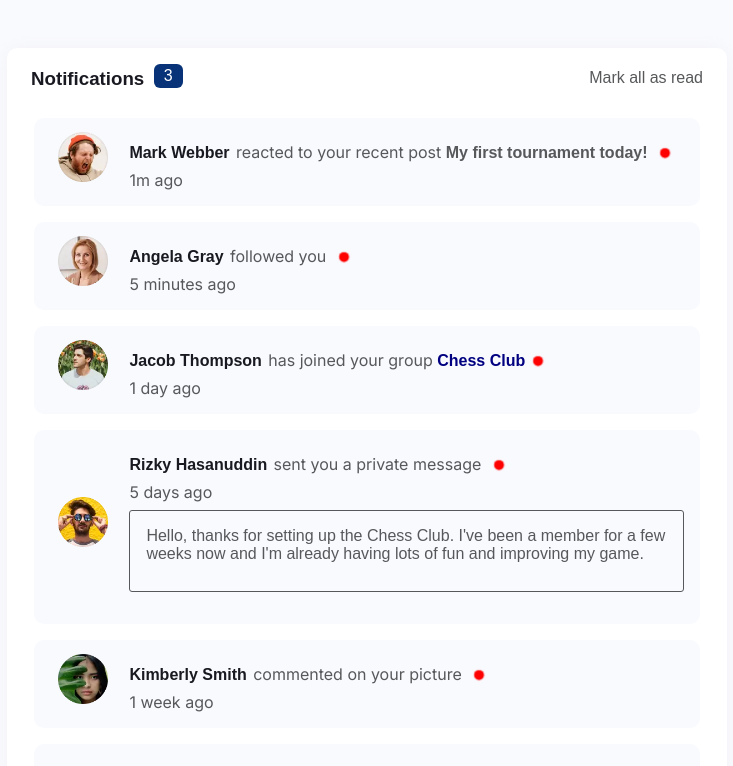
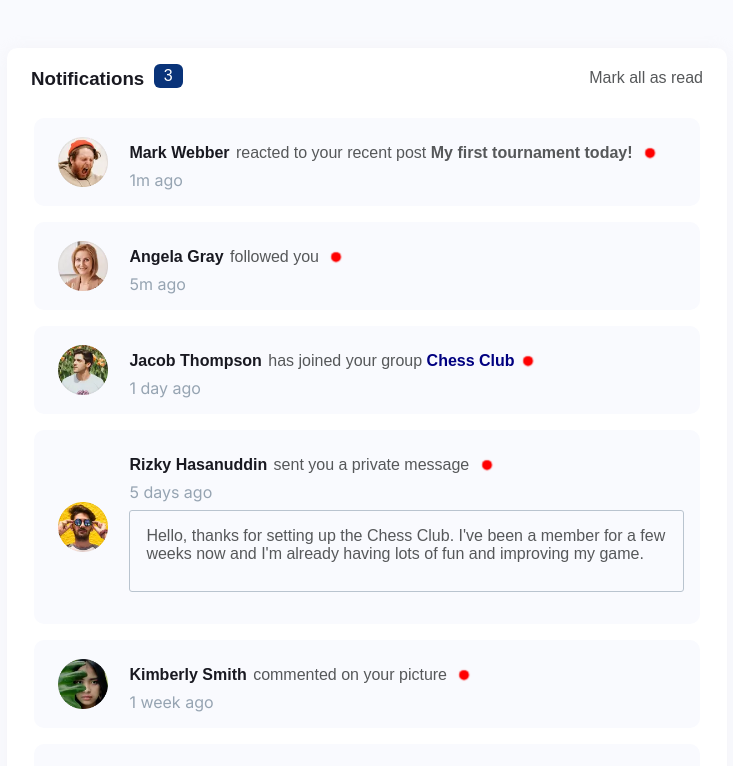
Before and after one commit to atorrez007/notifications-page-challenge, a Next.js app: page / in a window 1280 px wide. Shown: the top 766 px of the page, without its empty margins (273-1006 px from the left). Built offline with nearby package versions, Linux system fonts and the light colour scheme.

Commit message:
minor font and style changes

```diff
--- a/src/Styles/GroupCardStyles.css
+++ b/src/Styles/GroupCardStyles.css
@@ -77,6 +77,8 @@
 }
 
 .avatar {
+  display: flex;
+  align-items: center;
   height: 60px;
   width: 60px;
   padding-left: 0.5em;
@@ -102,13 +104,17 @@
   margin-right: 0.4em;
 }
 
+.description-styles {
+  font-family: "PlusJakartaSans-Medium", sans-serif;
+}
+
 .time-stamp-placeholder {
   padding-top: 0.5em;
   margin-bottom: 0.5em;
 }
 
 .timestamp {
-  margin-top: 0%;
+  color: #96a4b2;
 }
 
 .group-card-name {
@@ -130,7 +136,7 @@
   .private-message-container {
     min-height: 3em;
     width: auto;
-    border: 1px rgb(86, 88, 90) solid;
+    border: 1px #96a4b2 solid;
     font-family: "PlusJakartaSans-Medium", sans-serif;
     color: rgb(86, 88, 90);
     padding: 1em;
@@ -142,7 +148,7 @@
   .private-message-container {
     min-height: 3em;
     width: auto;
-    border: 1px rgb(86, 88, 90) solid;
+    border: 1px #b9c4cf solid;
     font-family: "PlusJakartaSans-Medium", sans-serif;
     color: rgb(86, 88, 90);
     padding: 1em;
--- a/src/Styles/GroupCardStyles.scss
+++ b/src/Styles/GroupCardStyles.scss
@@ -72,6 +72,8 @@
 }
 
 .avatar {
+  display: flex;
+  align-items: center;
   height: 60px;
   width: 60px;
   padding-left: 0.5em;
@@ -97,13 +99,17 @@
   margin-right: 0.4em;
 }
 
+.description-styles {
+  font-family: $fontMedium, sans-serif;
+}
+
 .time-stamp-placeholder {
   padding-top: 0.5em;
   margin-bottom: 0.5em;
 }
 
 .timestamp {
-  margin-top: 0%;
+  color: #96a4b2;
 }
 
 .group-card-name {
@@ -125,7 +131,7 @@
   @include sm {
     min-height: 3em;
     width: auto;
-    border: 1px $graytext solid;
+    border: 1px #96a4b2 solid;
     font-family: $fontMedium, sans-serif;
     color: $graytext;
     padding: 1em;
@@ -136,7 +142,7 @@
   @include lg {
     min-height: 3em;
     width: auto;
-    border: 1px $graytext solid;
+    border: 1px #b9c4cf solid;
     font-family: $fontMedium, sans-serif;
     color: $graytext;
     padding: 1em;
--- a/src/components/GroupCard.tsx
+++ b/src/components/GroupCard.tsx
@@ -51,7 +51,8 @@ const GroupCard = ({
       <div className="user-info">
         <div>
           <span className="username">{username}</span>
-          {description}
+          <span className="description-styles">{description}</span>
+
           {post ? <span className="post-styles"> {post}</span> : null}
           <span className="group-styles"> {group}</span>
           {!isRead ? <span className="red-dot" /> : null}
--- a/src/components/Notifications.tsx
+++ b/src/components/Notifications.tsx
@@ -67,7 +67,7 @@ const Notifications = () => {
       username: "Angela Gray",
       img: Angela,
       description: "followed you",
-      timestamp: "5 minutes ago",
+      timestamp: "5m ago",
     },
     {
       id: 7,
@@ -79,15 +79,6 @@ const Notifications = () => {
       post: "My first tournament today!",
     },
   ];
-
-  // const userJacob: Alert = {
-  //   allReadStatus: allReadStatus,
-  //   username: "Jacob Thompson",
-  //   img: Jacob,
-  //   description: "has joined your group",
-  //   group: "Chess Club",
-  //   timestamp: "2 weeks ago",
-  // };
 
   const markAllRead = () => {
     setAllReadStatus(true);
```
Also changed, not shown: 1 other file (tests, documents, lock files or other folders).
